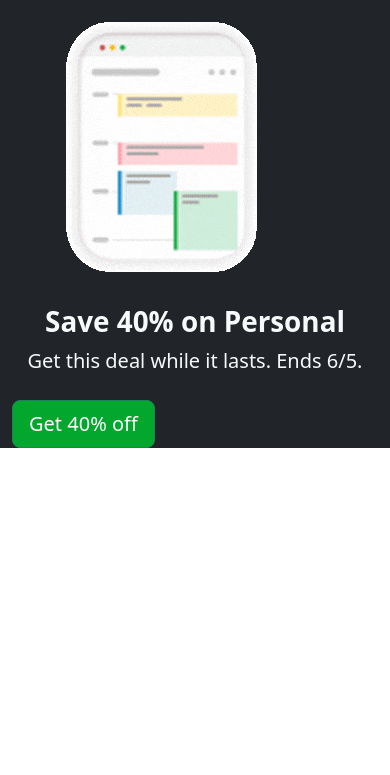
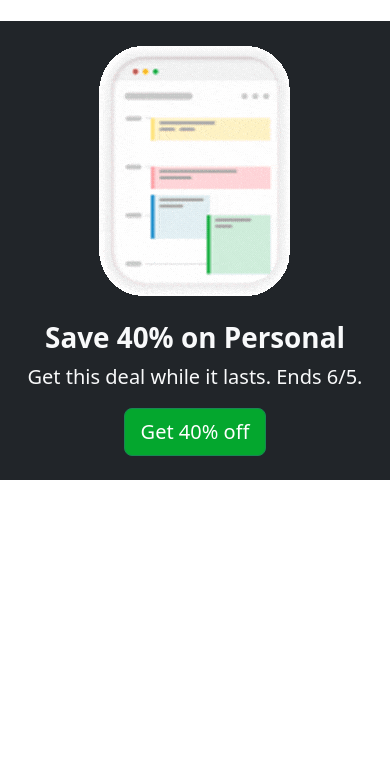
Before and after one commit to alvyynm/evernote-frontend, a plain HTML site: page index.html in a window 390 px wide. Shown: the part 69-844 px from the top of the page. Drawn offline with nearby package versions, Linux system fonts and the light colour scheme.

Commit message:
Fix #deal alignment issues on mobile

```diff
--- a/index.html
+++ b/index.html
@@ -130,18 +130,18 @@
       </nav>
 
       <!-- deal section -->
-      <section id="deal" class="bg-dark">
+      <section id="deal" class="bg-dark mt-4 pb-4">
         <div class="container">
-          <div class="row align-items-center justify-content-center d-flex g-2">
-            <div class="col-lg-2">
+          <div class="row align-items-center justify-content-center d-flex">
+            <div class="col-lg-2 text-center">
               <img class="img-fluid" src="/images/trip_banner.gif" alt="trip banner">
             </div>
             <div class="col-lg-8 text-center">
               <h3 class="text-light display-6 fw-bold">Save 40% on Personal</h3>
               <p class="lead text-light fw-800">Get this deal while it lasts. Ends 6/5.</p>
             </div>
-            <div class="col-lg-2 me-0">
-              <a href="#" class="btn btn-lg btn-success dealbtn">Get 40% off</a>
+            <div class="col-lg-2 text-center">
+              <a href="#" class="btn btn-lg btn-success dealbtn d-inline-block">Get 40% off</a>
             </div>
           </div>
         </div>
```
